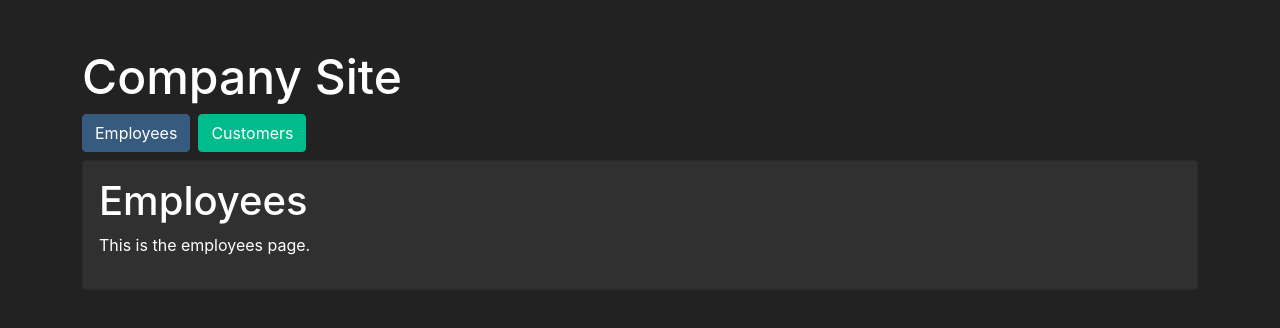
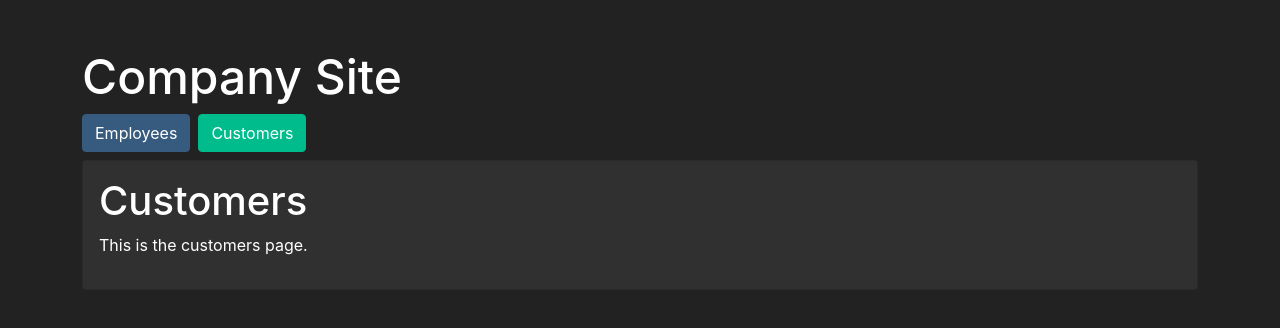
Before and after one commit to edwardtanguay/live-coding-react-bootstrap-bootswatch, a React (Vite) app: page / in a window 1280 px wide. Shown: the top 328 px of the page. Built offline with nearby package versions, Linux system fonts and the light colour scheme.

Commit message:
customers compoent finished

```diff
--- a/src/App.jsx
+++ b/src/App.jsx
@@ -4,6 +4,7 @@ import './styles/bootstrap.darkly.min.css';
 // import './styles/bootstrap.quartz.min.css';
 import { Container, Button, Card } from 'react-bootstrap';
 import { Employees } from './components/Employees';
+import { Customers } from './components/Customers';
 
 function App() {
     return (
@@ -14,7 +15,7 @@ function App() {
                 <Button className="btn-success">Customers</Button>
                 <Card className="mt-2">
                     <Card.Body>
-                        <Employees />
+                        <Customers />
                     </Card.Body>
                 </Card>
             </Container>
--- /dev/null
+++ b/src/components/Customers.jsx
@@ -0,0 +1,8 @@
+export const Customers = () => {
+	return (
+		<>
+		<h2>Customers</h2>
+		<p>This is the customers page.</p>
+		</>
+	)
+}
```
